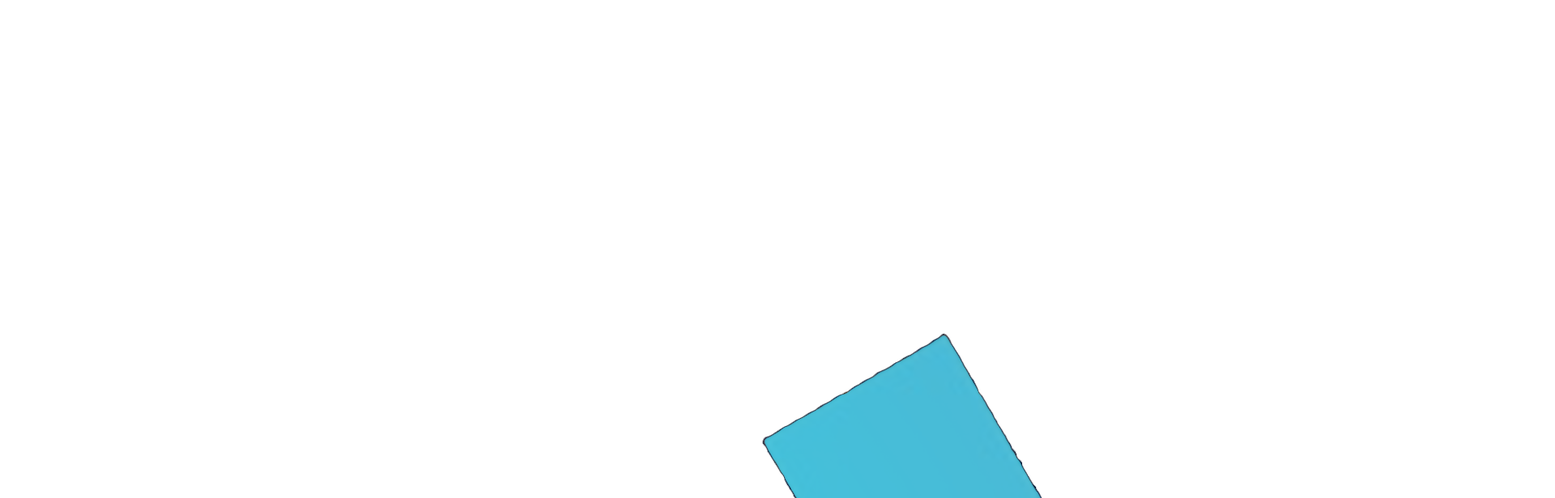
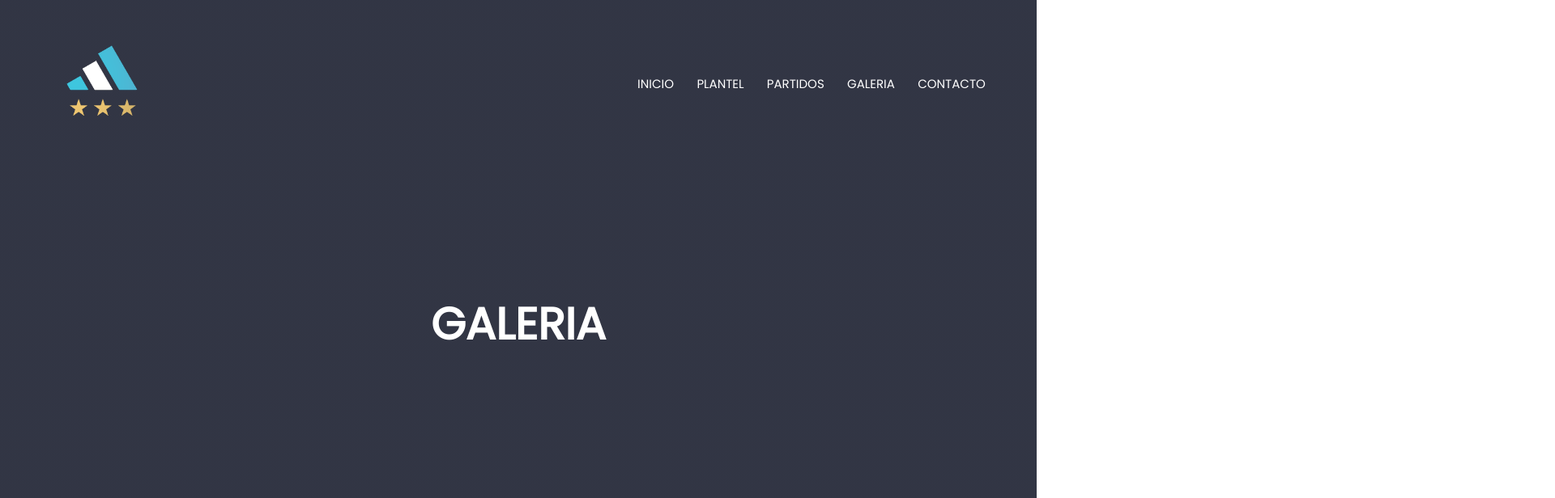
Before and after one commit to martinruchtein/PF-Ruchtein, a plain HTML site: page galeria.html in a window 1280 px wide. Shown: the top 616 px of the page at 81% size, 1920 px wide, since content can reach past the window. Drawn offline with Linux system fonts and the light colour scheme; the site is published under a folder, as on GitHub Pages, so addresses that start at the root find nothing.

Commit message:
PreEntrega 2

```diff
--- a/css/styles.css
+++ b/css/styles.css
@@ -9,17 +9,17 @@
 
 @font-face {
     font-family: "Poppins";
-    src: url(/fonts/Poppins-Regular.ttf);
+    src: url(../fonts/Poppins-Regular.ttf);
 }
 
 @font-face {
     font-family: "Poppins Light";
-    src: url(/fonts/Poppins-Light.ttf);
+    src: url(../fonts/Poppins-Light.ttf);
 }
 
 @font-face {
     font-family: "Poppins Medium";
-    src: url(/fonts/Poppins-Medium.ttf);
+    src: url(../fonts/Poppins-Medium.ttf);
 }
 
 /* Normalice */
@@ -33,7 +33,7 @@
 header.index{
     min-height: 100vh;
     width: 100%;
-    background-image: linear-gradient(rgba(4, 9, 30, 0.7), rgba(4, 9, 30, 0.7)), url(/img/campeones.jpg);
+    background-image: linear-gradient(rgba(4, 9, 30, 0.7), rgba(4, 9, 30, 0.7)), url(../img/campeones.jpg);
     background-position: center;
     background-size: cover;
     position: relative;
@@ -142,7 +142,7 @@ h3{
 header.galeria{
     min-height: 100vh;
     width: 100%;
-    background-image: linear-gradient(rgba(4, 9, 30, 0.7), rgba(4, 9, 30, 0.7)), url(/img/festejo.jpg);
+    background-image: linear-gradient(rgba(4, 9, 30, 0.7), rgba(4, 9, 30, 0.7)), url(../img/festejo.jpg);
     background-position: center;
     background-size: cover;
     position: relative;
--- a/galeria.html
+++ b/galeria.html
@@ -6,9 +6,9 @@
     <meta http-equiv="X-UA-Compatible" content="IE=edge">
     <meta name="viewport" content="width=device-width, initial-scale=1.0">
     <title>CAMPEONES DEL MUNDO</title>
-    <link rel="stylesheet" href="/css/styles.css">
     <script src="https://kit.fontawesome.com/07a7b146eb.js" crossorigin="anonymous"></script>
     <link rel="stylesheet" href="https://cdn.jsdelivr.net/npm/@fortawesome/fontawesome-free@6.2.1/css/fontawesome.min.css">
+    <link rel="stylesheet" href="./css/styles.css">
 </head>
 
 <body>
```
